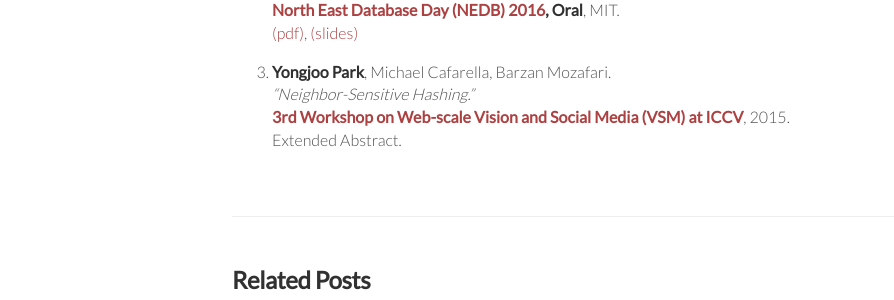
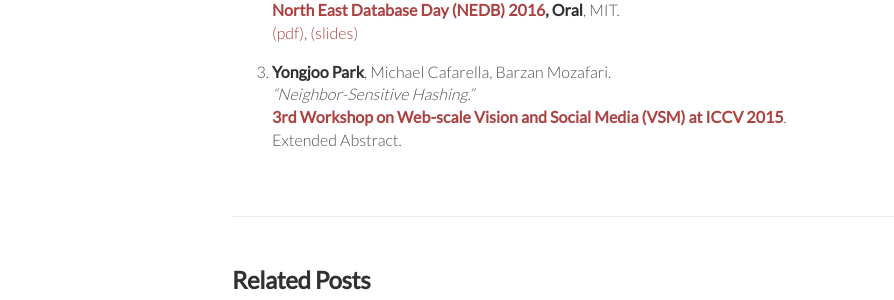
Before and after one commit to pyongjoo/pyongjoo.github.io, a Jekyll site: the page built from _publications/2016-05-02-others.md, in a window 1280 px wide. Shown: the part 334-634 px from the top of the page, without its empty margins (0-894 px from the left). Built offline with Jekyll 4.4.1, drawn with Linux system fonts in a browser that asks for light colours.

```diff
--- a/_publications/2016-05-02-others.md
+++ b/_publications/2016-05-02-others.md
@@ -19,5 +19,5 @@ title: Workshop
 1. **Yongjoo Park**, Michael Cafarella, Barzan Mozafari.
    *"Neighbor-Sensitive Hashing."*
    **[3rd Workshop on Web-scale Vision and Social Media
-   (VSM) at ICCV](https://sites.google.com/site/vsm2015iccv/)**, 2015.
+   (VSM) at ICCV 2015](https://sites.google.com/site/vsm2015iccv/)**.
    Extended Abstract.
```
